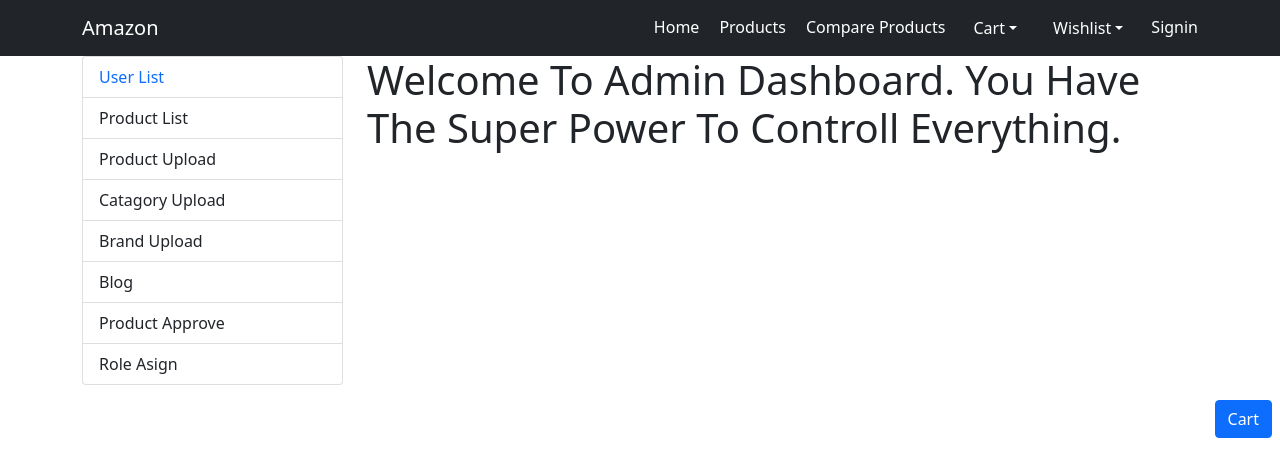
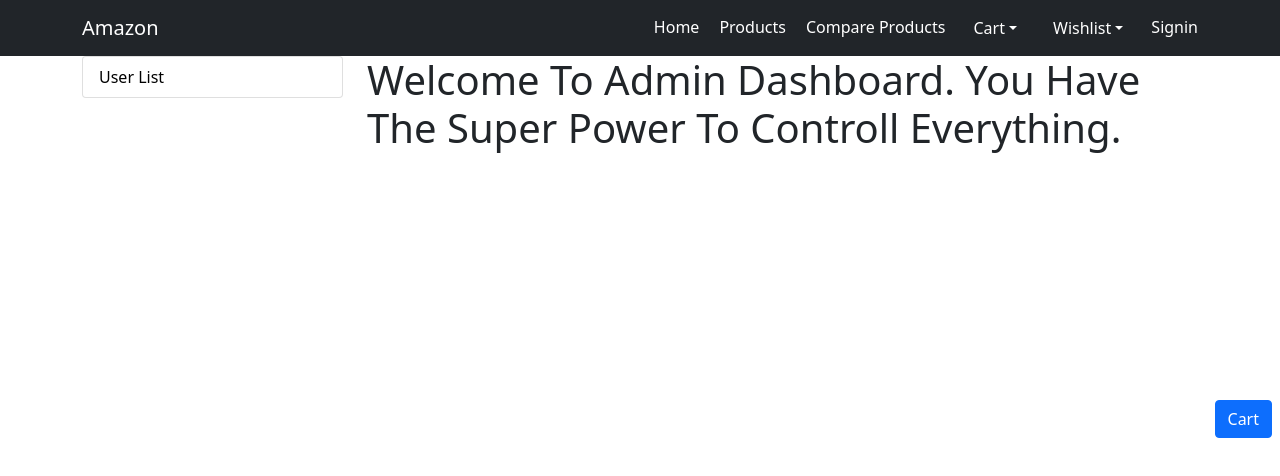
Before and after one commit to sujan-ah/Svaly-Ecommerce-Project, a React (Create React App) app in the folder Frontend/: page /admin in a window 1280 px wide. Shown: the top 476 px of the page. Built offline with nearby package versions, Linux system fonts and the light colour scheme.

Commit message:
practise

```diff
--- a/Frontend/src/App.js
+++ b/Frontend/src/App.js
@@ -24,8 +24,9 @@ import Vendor from "./components/Vendor";
 import VertualCard from "./components/VertualCard";
 import Affiliate from "./components/Affiliate";
 import AffiliateLink from "./components/AffiliateLink";
-import Admin from "./components/Admin Dashboard";
+import Admin from "./components/AdminDashboard";
 import AdminUserList from "./components/AdminUserList";
+import AdminDashboard from "./components/AdminDashboard";
 
 
 
@@ -329,8 +330,8 @@ function App() {
           <Route path="/vertualcard" element={<VertualCard />} />     {/* class: 62 */}
           <Route path="/affiliate" element={<Affiliate />} />         {/* class: 63 part-1 */}
           <Route path="/affiliateLink" element={<AffiliateLink />} /> {/* class: 63 part-1 */}
-          <Route path="/admin" element={<Admin />} />
-          <Route path="/adminuserlist" element={<AdminUserList />} />
+          <Route path="/admin" element={<AdminDashboard />} />
+          <Route path="/adminUserlist" element={<AdminUserList />} />
         </Routes>
       </BrowserRouter>
     </>
--- a/Frontend/src/components/Admin Dashboard.jsx
+++ b/Frontend/src/components/AdminDashboard.jsx
@@ -3,12 +3,12 @@ import { Container,Row,Col } from 'react-bootstrap'
 import AdminNavbar from './AdminNavbar'
 
 
-const Admin = () => {
+const AdminDashboard = () => {
   return (
     <Container>
         <Row>
             <Col lg={3}>
-                <AdminNavbar/>
+                <AdminNavbar active=""/>
             </Col>
 
             <Col lg={9}>
@@ -19,4 +19,4 @@ const Admin = () => {
   )
 }
 
-export default Admin
+export default AdminDashboard
--- a/Frontend/src/components/AdminNavbar.jsx
+++ b/Frontend/src/components/AdminNavbar.jsx
@@ -2,22 +2,24 @@ import React from 'react'
 import { ListGroup } from 'react-bootstrap'
 import { Link } from 'react-router-dom'
 
-const AdminNavbar = () => {
+const AdminNavbar = (props) => {
   return (
-    <ListGroup>
-        <ListGroup.Item>
-            <Link to="adminuserlist">
+    <ListGroup as="ul">
+        <ListGroup.Item as="li" active={props.active == "userlist" ? true : false}>
+            <Link style={{color: `${props.active == "userlist" ? "white" : "black"}`}}
+                to="adminUserlist"
+            >
                 User List
             </Link>
         </ListGroup.Item>
 
-        <ListGroup.Item>Product List</ListGroup.Item>
+        {/* <ListGroup.Item>Product List</ListGroup.Item>
         <ListGroup.Item>Product Upload</ListGroup.Item>
         <ListGroup.Item>Catagory Upload</ListGroup.Item>
         <ListGroup.Item>Brand Upload</ListGroup.Item>
         <ListGroup.Item>Blog</ListGroup.Item>
         <ListGroup.Item>Product Approve</ListGroup.Item>
-        <ListGroup.Item>Role Asign</ListGroup.Item>
+        <ListGroup.Item>Role Asign</ListGroup.Item> */}
     </ListGroup>
   )
 }
--- a/Frontend/src/components/AdminUserList.jsx
+++ b/Frontend/src/components/AdminUserList.jsx
@@ -12,7 +12,7 @@ const AdminUserList = () => {
             </Col>
 
             <Col lg={9}>
-                <h1>Welcome To Admin Dashboard. You Have The Super Power To Controll Everything.</h1>
+
             </Col>
         </Row>
     </Container>
```
